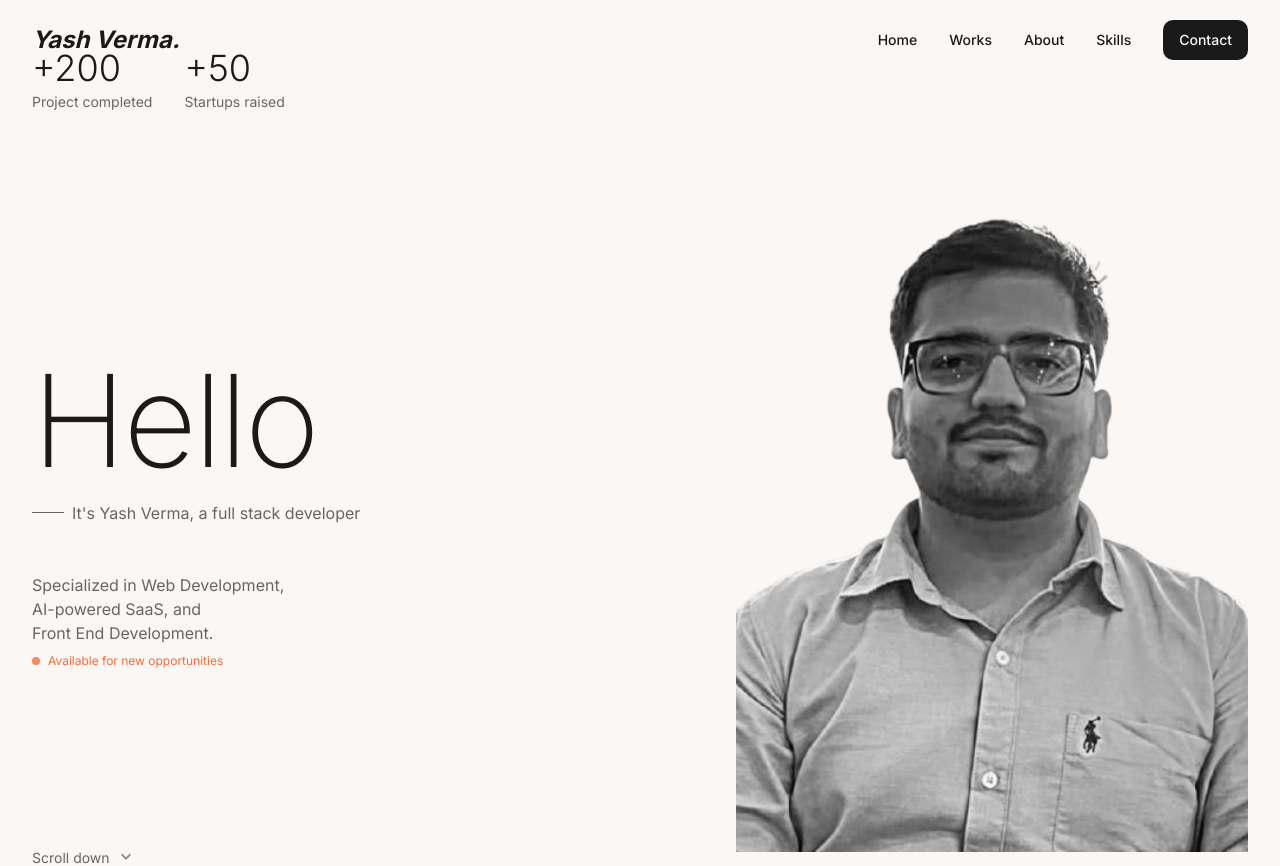
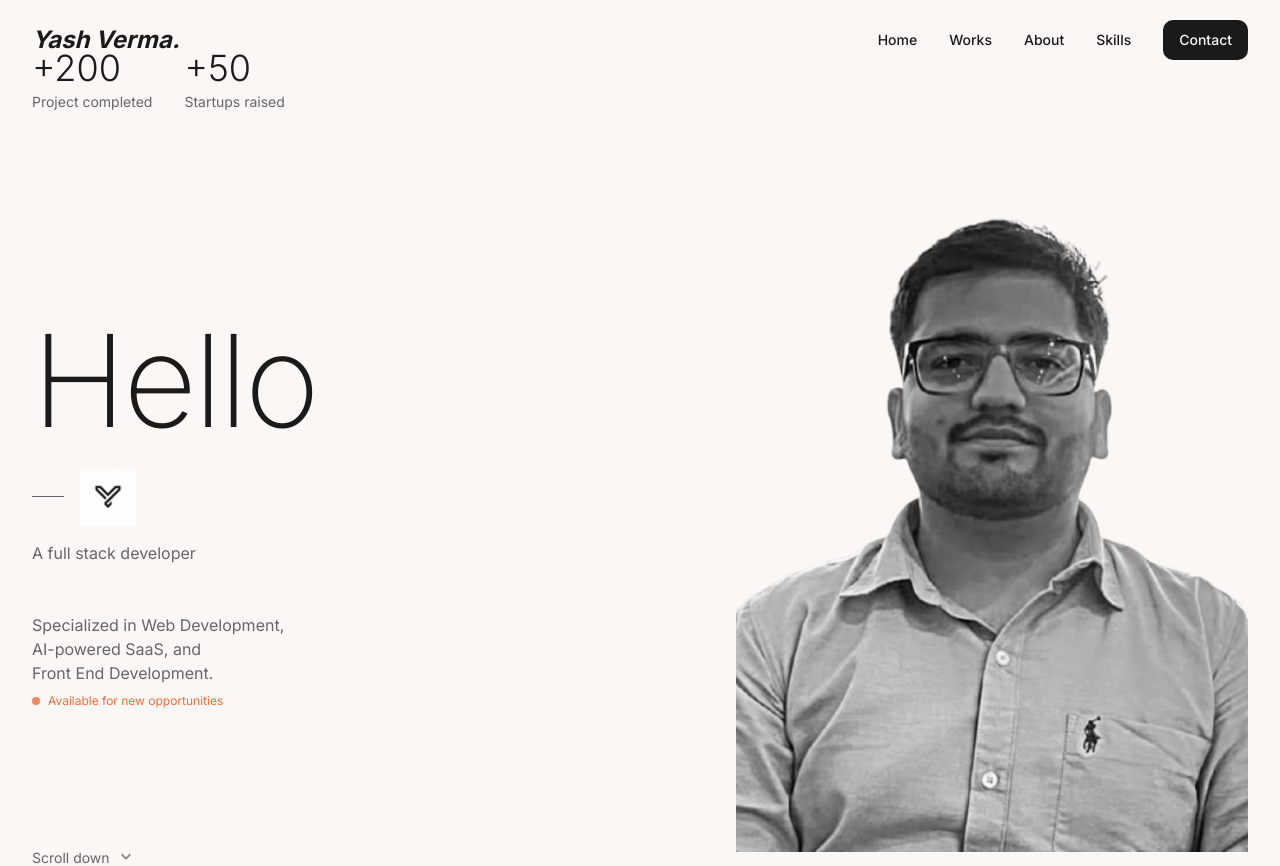
Before and after one commit to Yashverma849/Yash-Portfolio, a React (Vite) app: page / in a window 1280 px wide. Shown: the top 866 px of the page. Built offline with nearby package versions, Linux system fonts and the light colour scheme; the HTML template or start-up script is replaced by a standard one; a web font is replaced by a local one.

Commit message:
feat: Create YV logo

```diff
--- a/src/components/Hero.tsx
+++ b/src/components/Hero.tsx
@@ -1,6 +1,7 @@
 import { motion } from "framer-motion";
 import { ChevronDown } from "lucide-react";
 import profilePhoto from "@/assets/profile-nobg.png";
+import yvLogo from "@/assets/yv-logo.png";
 
 const Hero = () => {
   return (
@@ -35,9 +36,12 @@ const Hero = () => {
               <h1 className="text-7xl md:text-8xl lg:text-9xl font-extralight tracking-tight text-foreground leading-none" style={{ fontFamily: 'Inter, sans-serif' }}>
                 Hello
               </h1>
-              <p className="text-sm md:text-base text-muted-foreground mt-4 flex items-center gap-2">
+              <div className="flex items-center gap-4 mt-6">
                 <span className="w-8 h-px bg-muted-foreground"></span>
-                It's Yash Verma, a full stack developer
+                <img src={yvLogo} alt="YV Logo" className="h-12 md:h-14 w-auto" />
+              </div>
+              <p className="text-sm md:text-base text-muted-foreground mt-4">
+                A full stack developer
               </p>
             </motion.div>
 
```
Also changed, not shown: src/assets/yv-logo.png (added).
